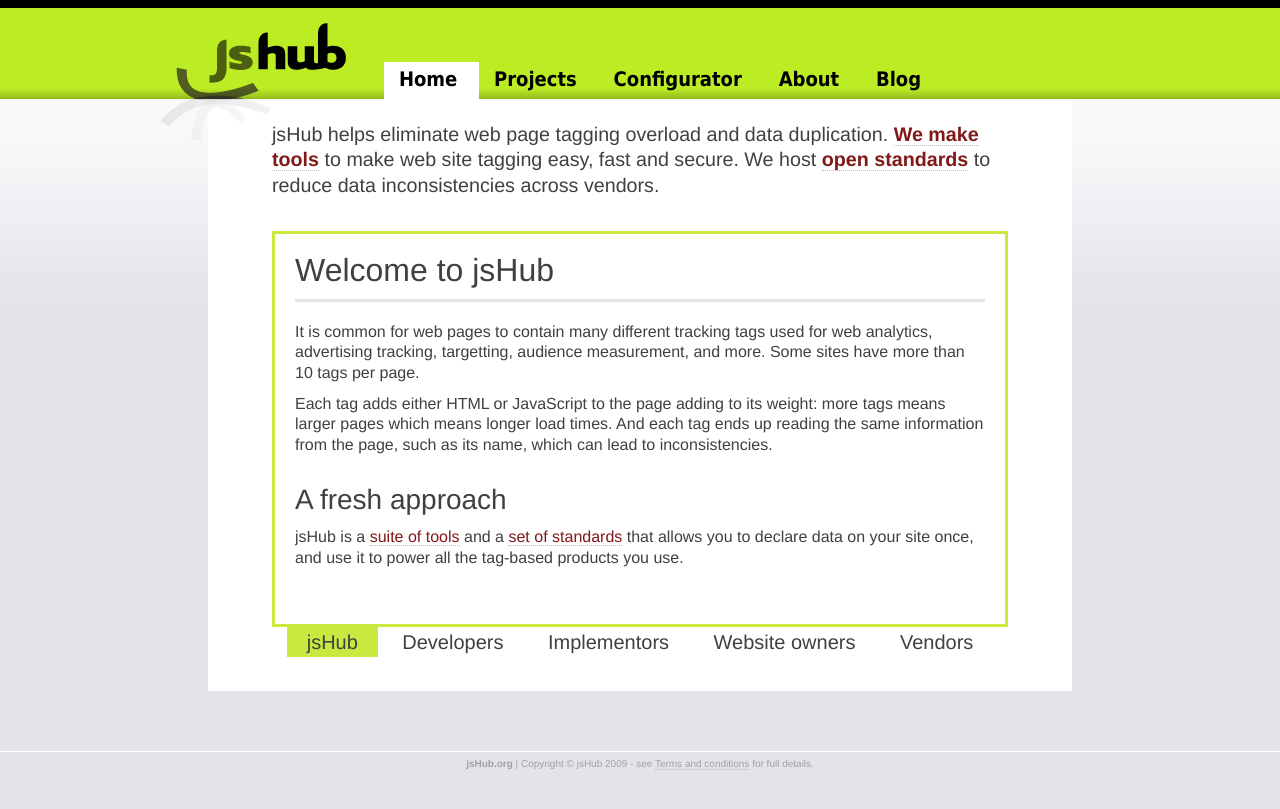
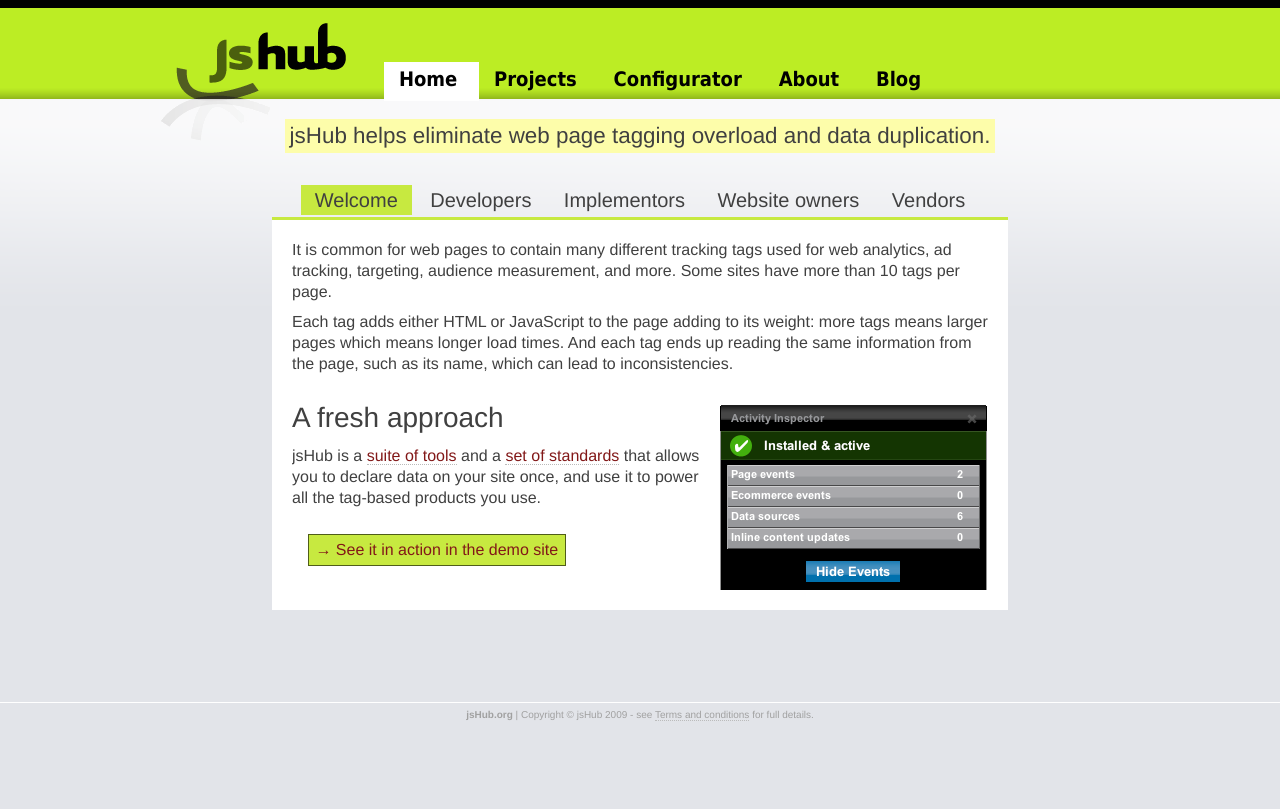
Before and after one commit to jshub/jshub.github.com, a Jekyll site: the page built from index2.html, in a window 1280 px wide. Shown: the top 809 px of the page. Built offline with Jekyll 4.4.1, drawn with Linux system fonts in a browser that asks for light colours.

Commit message:
Add strong call to action in panels

```diff
--- a/index2.html
+++ b/index2.html
@@ -5,48 +5,61 @@
 
 <br/>
 
-<p style="font-size:123.1%;">
-  jsHub helps eliminate web page tagging overload and data duplication. <strong><a href="/projects/jshub/">We make tools</a></strong> to make web site tagging easy, fast and secure. We host <strong><a href="/projects/markup/">open standards</a></strong> to reduce data inconsistencies across vendors.
+<p class="strapline">
+  <span>jsHub helps eliminate web page tagging overload and data duplication.</span>
 </p>
 
 
 <br/>
 
+<ul class="carousel-links">
+  <li id="scroll-jshub" class="active">Welcome</li>
+  <li id="scroll-developers">Developers</li>
+  <li id="scroll-implementors">Implementors</li>
+  <li id="scroll-owners">Website owners</li>
+  <li id="scroll-vendors">Vendors</li>
+</ul>
+
 <ul id="carousel" class="jcarousel-skin-tango">
   <li id="jshub">
-    <h1>Welcome to jsHub</h1>
     <p>
-      It is common for web pages to contain many different tracking tags used for web analytics, advertising tracking, targetting, audience measurement, and more.   Some sites have more than 10 tags per page.
+      It is common for web pages to contain many different tracking tags used for web analytics, ad tracking, targeting, audience measurement, and more. Some sites have more than 10 tags per page.
     </p>
     <p>
       Each tag adds either HTML or JavaScript to the page adding to its weight: more tags means larger pages which means longer load times. And each tag ends up reading the same information from the page, such as its name, which can lead to inconsistencies.
     </p>
-    <h2>A fresh approach</h2>
+    <div class="right">
+      <a href="/projects/inspector/"><img src="/images/inspector/3InspectorOverview.png" width="270" height="212" alt="Inspector screenshot"></a>
+    </div>
+    <h2>
+      A fresh approach
+    </h2>
     <p>
       jsHub is a <a href="/projects/">suite of tools</a> and a <a href="/standards/">set of standards</a> that allows you to declare data on your site once, and use it to power all the tag-based products you use.
     </p>
+    <p class="calltoaction">
+      <a href="/retail/">&rarr; See it in action in the demo site</a>
+    </p>
   </li>
   <li id="developers">
-    <h1>
-      Standard code
-    </h1>
+    <h1>Standard code</h1>
     <p>
-      The <a href="/projects/jshub/">jsHub tag</a> is written in JavaScript and distributed under the BSD license.
+      The jsHub tag is written in JavaScript and distributed under the BSD open source license.
     </p>
     <p>
-      It uses plugins to provide consistent data to multiple products.
+      We have a robust plugin architecture to provide consistent data to multiple products.
     </p>
     <div class="right">
       <a href="/projects/"><img src="/images/jshub/jshub_tests_300.png" width="300" height="175" alt="Jshub tests screenshot"></a>
     </div>
-    <h2>
-      Comes with tests
-    </h2>
     <p>
       If you are a JavaScript developer, come and see how we do fully automated, cross-browser, continuous integration testing.
     </p>
     <p>
-      How was our last build? You'll find the status and details of all the developer activity on the <a href="/projects/">projects page</a>.
+      Try creating a plugin for your product or come and see how we apply best practice to our code.
+    </p>
+    <p class="calltoaction">
+      <a href="/projects/">&rarr; Go to the developer projects page</a>
     </p>
   </li>
   <li id="implementors">
@@ -54,46 +67,44 @@
       Standard data
     </h1>
     <p>
-      To ensure that data is only declared once we propose a <a href="/projects/markup/">page markup standard</a> based on HTML microformats, and released into the public domain, for common page metadata.
+      To ensure that data is only declared once we propose a <a href="/hPage/">page markup standard</a> based on HTML microformats, and released into the public domain, for common page metadata.
     </p>
-    <div class="right" style="margin: 0 0.1em 0 0.6em; width: 45%">
+    <div class="right" style="margin: 0 0.1em 0 0.6em; width: 55%;">
       <pre class="brush: html; light: true;">
-        <div class="hpage">
-          <span class="name">Homepage</span>
-        </div>
+        &lt;div class="hpage">
+          &lt;span class="name">Homepage&lt;/span>
+        &lt;/div>
       </pre>
     </div>
     <p>
-      Implementing metadata means writing HTML, not JavaScript code.
+      Declaring metadata means writing HTML, not JavaScript code.
+    </p>
+    <p>
+      Microformat data can be indexed by search engines, and can be properly integrated with your CMS. And you only declare it once.
     </p>
     <p style="clear: both">
-      Because the data appears once, implementation is no longer an exercise in repeating yourself. And because it is an open standard, it does not lock you in to a single "universal tag" provider.
+      We believe that implementing a tag-based product on your site should not be an expensive exercise in repeating yourself, and it should not lock you in to a single "universal tag" provider.
     </p>
-    <h2>
-      Comes with best practice
-    </h2>
-    <p>
-      The <a href="/projects/demos/">demo store</a> shows the tag, markup and <a href="/projects/inspector/">tag inspector</a> working together. Giving you a real life example of how to deploy the code.
+    <p class="calltoaction">
+      <a href="/projects/markup/">&rarr; Go to the markup project page</a>
     </p>
   </li>
   <li id="owners">
-    <h1>
-      Website owners
-    </h1>
+    <h1>Implement tags for the last time</h1>
     <p>
-      If you run a site, <a href="/enterprise/">jsHub can help you</a> with consistent information across different products, lower tag weight and the assurance that the tag is widely tested and secure.
-    </p>
-    <div class="right">
-      <a href="/projects/inspector/"><img src="/images/inspector/3InspectorOverview.png" width="270" height="212" alt="Inspector screenshot"></a>
-    </div>
-    <h2>
-      Comes with tools
-    </h2>
-    <p>
-      Using our <a href="/projects/inspector/">Tag Inspector</a>, you can self-service and check what is actually being sent from your tag implementation.
+      If you run a site, jsHub can help you</a> with consistent information across different products, lower tag weight and the assurance that the tag is widely tested and secure.
     </p>
     <p>
-      End users benefit from faster page load times and greater transparency. With the Tag Inspector an end user can quickly see what information is being gathered on the page.
+      For large sites, implementing a tab-based solution can be a significant expense. Using jsHub tags allows you to implement any further products simply by adding the right plugin to your tag.
+    </p>
+    <p>
+      If you are maintaining a smaller site, you can use our <a href="/projects/inspector/">Tag Inspector</a> to self-service and check what is actually being sent from your tag implementation.
+    </p>
+    <p>
+      Your end users benefit from faster page load times and greater transparency. With the Tag Inspector an end user can quickly see what information is being gathered on the page.
+    </p>
+    <p class="calltoaction">
+      <a href="/enterprise/">&rarr; See how jsHub helps the enterprise</a>
     </p>
   </li>
   <li>
@@ -104,20 +115,18 @@
       If your product uses tags to collect data from pages, then it is likely that your customers are spending time to reconcile your numbers with other products.
     </p>
     <p>
+      It's also likely that implementing the tags is a significant expense. This makes it harder for prospective clients to try your product, and can cause a never-ending implementation.
+    </p>
+    <p>
+      Unifying the markup on the site makes life easier for your customers and alleviates these problems.
+    </p>
+    <p>
       Cross product data problems are eliminated as data is read once. Your customers can use common code to remove most of their tag maintenance, and tag installation becomes easier as jsHub becomes widely adopted.
     </p>
-    <p>
-      See the <a href="/standards/">standards pages</a> for more on why unifying markup and tags helps your product and your customers.
+    <p class="calltoaction">
+      <a href="/standards/">&rarr; Visit the standards project</a>
     </p>
   </li>
-</ul>
-
-<ul class="carousel-links">
-  <li id="scroll-jshub" class="active">jsHub</li>
-  <li id="scroll-developers">Developers</li>
-  <li id="scroll-implementors">Implementors</li>
-  <li id="scroll-owners">Website owners</li>
-  <li id="scroll-vendors">Vendors</li>
 </ul>
 
 <script type="text/javascript">
@@ -136,8 +145,8 @@
     $('#carousel').jcarousel({
       visible : 1,
       scroll : 1,
-      buttonPrevHTML : null,
-      buttonNextHTML : null,
+      // buttonPrevHTML : null,
+      // buttonNextHTML : null,
       easing : 'easeOutExpo',
       initCallback : initButtons
     });
--- a/stylesheets/home.css
+++ b/stylesheets/home.css
@@ -13,9 +13,33 @@
   padding-top: 0em;
 }
 
+p.strapline {
+  font-size: 140%;
+  text-align: center;
+}
+
+p.strapline span {
+  background-color: #FDFDAA;
+  padding: 0.2em;
+}
+
+.page {
+  background-color: transparent !important;
+}
+
+p.calltoaction {
+  margin: 2em 1em;
+}
+p.calltoaction a {
+  background-color: #C7E940;
+  border: 1px solid #4F5D19;
+  padding: 0.4em;
+}
+
 /* Classes for carousel */
 .jcarousel-container {
-  border: 3px solid #C7E940;
+  border-top: 3px solid #C7E940;
+  background-color: #fff;
 }
 
 .jcarousel-container-horizontal {
@@ -44,7 +68,7 @@
 .carousel-links li {
   display: inline;
   font-size: 125%;
-  padding: 0.2em 1em;
+  padding: 0.2em 0.7em;
   cursor: pointer;
   cursor: hand;
 }
@@ -55,7 +79,7 @@
 
 /* Smaller code example text */
 .syntaxhighlighter {
-  font-size: 80% !important;
+  font-size: 1em !important;
   margin-top: 0px !important;
 }
 
```
